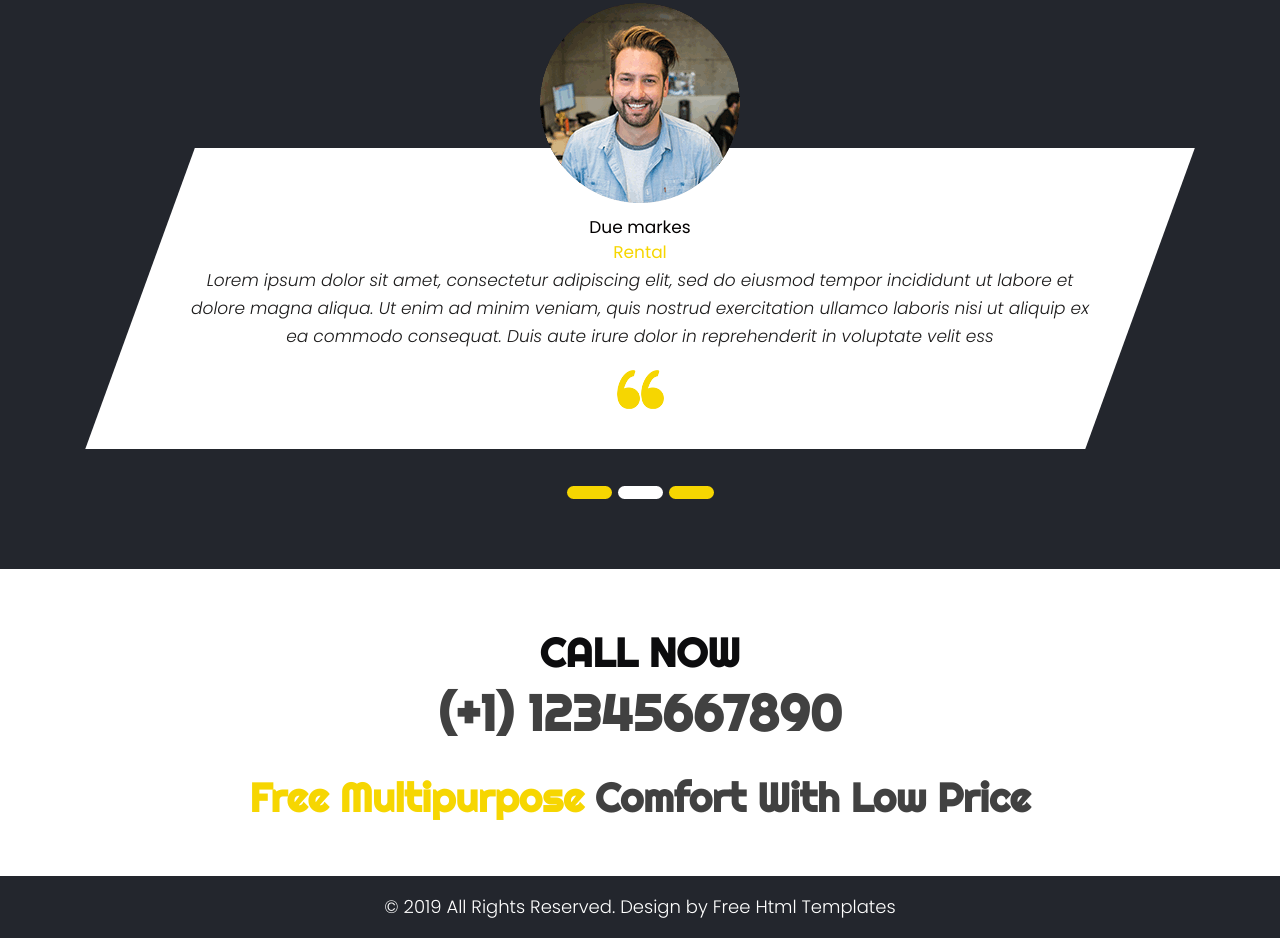
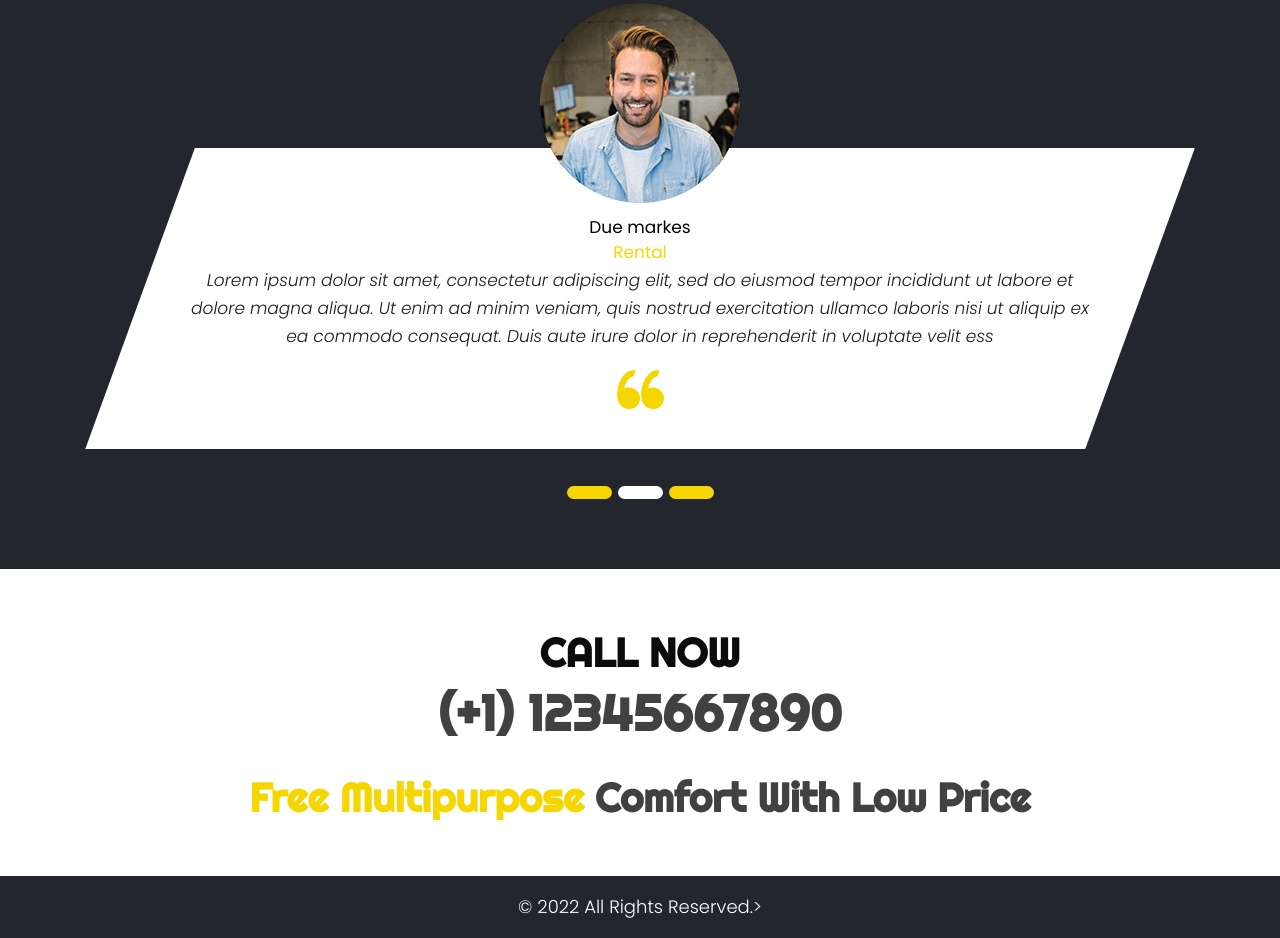
Before and after one commit to selvin19/rento1, a plain HTML site: page index.html in a window 1280 px wide. Shown: the part 3437-4375 px from the top of the page. Drawn offline with nearby package versions, Linux system fonts and the light colour scheme.

Commit message:
Update index.html

```diff
--- a/index.html
+++ b/index.html
@@ -332,7 +332,7 @@
                <div class="container">
                   <div class="row">
                      <div class="col-md-12">
-                        <p>© 2019 All Rights Reserved. Design by <a href="https://html.design/"> Free Html Templates</a></p>
+                        <p>© 2022 All Rights Reserved.></p>
                      </div>
                   </div>
                </div>
```
